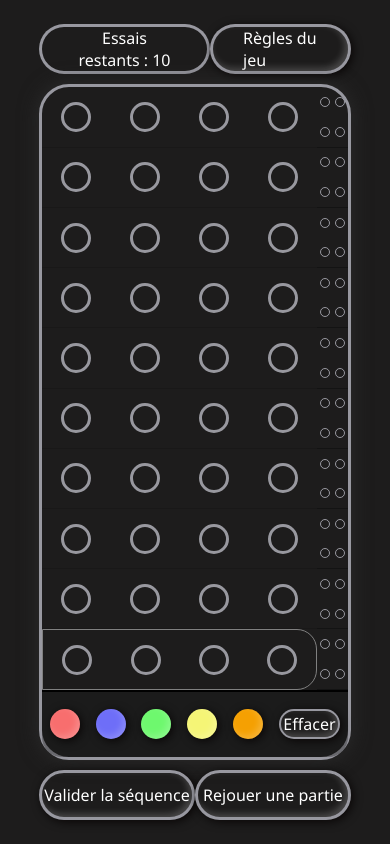
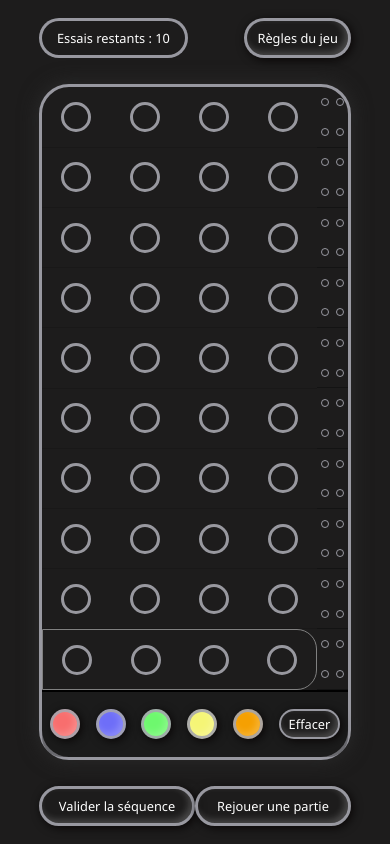
Before and after one commit to DylanLangevin/Mastermind-SchoolProject, a plain HTML site: page index.html in a window 390 px wide. Drawn offline with Linux system fonts and the light colour scheme.

Commit message:
100% refait

```diff
--- a/script.js
+++ b/script.js
@@ -115,7 +115,7 @@ function showResult(win,text) {
         resultDiv.style.background="#00000090"
         resultDiv.style.backdropFilter="blur(5px)"
         resultDiv.style.webkitBackdropFilter= 'blur(5px)'
-        resultDiv.style.width ="30%"
+        resultDiv.style.width ="70%"
         resultDiv.style.height ="30%"
         resultDiv.style.position ="absolute"
         resultDiv.style.margin="0"
@@ -127,7 +127,7 @@ function showResult(win,text) {
 
 
         let resultText = document.createElement('span')
-        resultText.style.fontSize = "300%"
+
         resultText.style.color = "white"
 
         if (win) {
@@ -191,12 +191,12 @@ vldBtn.onclick = function() {
         goodSpotGoodColor = verification(userArray)
         if (goodSpotGoodColor == 4 ){
 
-            showResult(true,"Bravo ! T'es juste trop fort")
+            showResult(true,"Bravo ! T'es juste trop fort(e) !")
             // Modification du bouton "Rejouer" pour qu'il prenne toute la place, et du bouton "Valider" pour qu'il disparaisse
             refreshBtn.style.width = '100%'
             refreshBtn.style.transition = '1s'
             refreshBtn.style.boxShadow = '-2px -2px 5px white'
-            refreshBtn.fontSize='2rem'
+            refreshBtn.fontSize='1rem'
             vldBtn.style.width='0'
             vldBtn.textContent=''
             vldBtn.style.visibility = "hidden"
@@ -225,7 +225,7 @@ vldBtn.onclick = function() {
                 refreshBtn.style.width = '100%'
                 refreshBtn.style.transition = '1s'
                 refreshBtn.style.boxShadow = '-2px -2px 5px white'
-                refreshBtn.fontSize='2rem'
+                refreshBtn.fontSize='1rem'
                 vldBtn.style.width='0'
                 vldBtn.textContent=''
                 vldBtn.style.visibility = "hidden"
--- a/style.css
+++ b/style.css
@@ -20,7 +20,7 @@ body {
     background: rgb(29, 28, 28);
     /* background: rgb(247, 242, 242); */
     display: flex;
-    justify-content: center;
+    justify-content: space-around;
     align-items: center;
     flex-direction: column;
     height: 100vh;
@@ -35,33 +35,47 @@ button {
 }
 
 
+
+/* ------------------------------------------------------ */
+
+p, button {
+    font-size: 0.8rem
+}
+
 #top_of_board {
     width: 30%;
+    max-width: 420px;
     display: flex;
     justify-content: space-between;
-    margin:  10px ;
+    margin: 10px 0;
 }
 
-#text_on_top_div{
 
-    background-color: rgba(196, 84, 84, 0.3);
-
-    width: 70%;
-    height:50px;
+#round-circle
+{
+    width: max-content;
+    padding: 0px 15px;
+    height: 50px;
     border-radius: 30px;
-    font-size: 1.2rem;
+    background: rgb(29, 28, 28);
+    text-align: center;
     color: white;
     display: flex;
     justify-content: center;
     align-items: center;
-    min-width: 350px;
+    border: 3px solid rgba(166, 166, 174, 0.9)
+}
+/* #round-circle:hover
+{
+    width: 20%;
+    transition: .2s;
 
-}
+} */
 
 #rules-div {
     width:max-content;
     height:50px;
-    padding: 0px 30px;
+    padding: 10px;
     background: rgb(29, 28, 28);
     border-radius: 30px;
     font-size: 1.2rem;
@@ -75,15 +89,13 @@ button {
 
 #rules-div span {
     display: none;
-    margin: 10px;
-    padding: 10px;
-    font-size: 1.2rem;
+    margin: 5px;
+    padding: 5px;
+    font-size: 1rem;
     width: 100%;
     height: 100%;
 
-
 }
-
 
 #rules-div:hover {
 
@@ -93,6 +105,7 @@ button {
     background: rgb(45, 43, 43);
     position: absolute;
     width: 30%;
+    max-width: 420px;
     height: max-content;
     justify-content: flex-start;
     align-items: flex-start;
@@ -125,47 +138,50 @@ button {
 
     0% {
         width: 30%;
-        height: 5%;
+        max-width: 420px;
+        height: 10%;
 
     }
 
 
     100% {
         width: 30%;
+        max-width: 420px;
         height: 49%;
     }
+}
+
+.indice-rules {
+    width: 15px;
+    height: 15px;
+    border-radius: 100px;
+    border: 1px solid rgba(166, 166, 174, 0.9);
+    transform: translateY(8px);
+    margin: 0 10px;
+    background-color: red;
+}
+
+.indice-rules2 {
+    width: 15px;
+    height: 15px;
+    border-radius: 100px;
+    border: 1px solid rgba(166, 166, 174, 0.9);
+    transform: translateY(8px);
+    margin: 0 10px;
+    background-color: white;
+}
 
 
 
-}
 
-#round-circle
-{
-    width: max-content;
-    padding: 0px 30px;
-    height: 50px;
-    border-radius: 30px;
-    background: rgb(29, 28, 28);
-    text-align: center;
-    font-size: 1.2rem;
-    color: white;
-    display: flex;
-    justify-content: center;
-    align-items: center;
-    border: 3px solid rgba(166, 166, 174, 0.9)
-}
-/* #round-circle:hover
-{
-    width: 20%;
-    transition: .2s;
-
-} */
+/* ------------------------------------------------- */
 
 
 
 #board-game {
 
     width: 30%;
+    max-width: 420px;
     height: 80%;
     border-radius: 30px;
     display: flex;
@@ -203,9 +219,9 @@ button {
     align-items: center;
 }
 
-.colors {
-    width: 45px;
-    height: 45px;
+.colors, .color-btn {
+    width: 35px;
+    height: 35px;
     border-radius: 100px;
     border: 3px solid rgba(166, 166, 174, 0.9);
 }
@@ -217,6 +233,26 @@ button {
     flex-direction: column-reverse;
     border-top-right-radius: 20px;
 }
+
+.indice-zone-line {
+    height:20%;
+    border-bottom: 1px rgba(0, 0, 0, 0.33) solid;
+    background-color: transparent;
+    display: grid;
+    grid-template-columns: 1fr 1fr;
+
+}
+
+.indice {
+    width: 10px;
+    height: 10px;
+    border-radius: 100px;
+    margin: auto;
+    border: 1px solid rgba(166, 166, 174, 0.9);
+
+}
+
+
 
 #color-picking-zone{
     flex-basis: 10%;
@@ -269,11 +305,6 @@ button {
 
 
 
-.color-btn {
-    width: 45px;
-    height: 45px;
-    border-radius: 100px;
-}
 
 
 
@@ -295,28 +326,11 @@ button {
 
 
 
-.indice-zone-line {
-    height:20%;
-    border-bottom: 1px rgba(0, 0, 0, 0.33) solid;
-    background-color: transparent;
-    display: grid;
-    grid-template-columns: 1fr 1fr;
-
-
-}
-
-.indice {
-    width: 15px;
-    height: 15px;
-    border-radius: 100px;
-    margin: auto;
-    border: 1px solid rgba(166, 166, 174, 0.9);
-
-}
 
 #under-game-section {
     margin: 10px 0;
     width: 30%;
+    max-width: 420px;
     display: flex;
     justify-content: space-between;
     background-color: transparent;
@@ -325,10 +339,10 @@ button {
 #validate-btn
 {
     width:  50%;
-    height: 60px;
+
     border-radius: 30px;
     border: 3px solid rgba(166, 166, 174, 0.9);
-    font-size: 1.2rem;
+
     color: white;
     box-shadow: inset -3px -3px 7px #ffffff33,   2px 2px 10px rgba(5, 1, 1,0.80);
 }
@@ -336,10 +350,10 @@ button {
 #refresh-btn
 {
     width: 50%;
-    height: 60px;
+    height: 50px;
     border-radius: 30px;
     border: 3px solid rgba(166, 166, 174, 0.9);
-    font-size: 1.2rem;
+
     color: white;
     box-shadow: inset -3px -3px 7px #ffffff33,   2px 2px 10px rgba(5, 1, 1,0.80);
 
@@ -364,35 +378,13 @@ button {
 }
 
 
-.result {
-    transition: 1s;
-}
-
 
 .flex {
     display: flex;
 
-
 }
 
-.indice-rules {
-    width: 15px;
-    height: 15px;
-    border-radius: 100px;
-    border: 1px solid rgba(166, 166, 174, 0.9);
-    transform: translateY(8px);
-    margin: 0 10px;
-    background-color: red;
-}
-.indice-rules2 {
-    width: 15px;
-    height: 15px;
-    border-radius: 100px;
-    border: 1px solid rgba(166, 166, 174, 0.9);
-    transform: translateY(8px);
-    margin: 0 10px;
-    background-color: white;
-}
+
 
 /* ---------------MEDIA QUERIES------------ */
 
@@ -404,7 +396,7 @@ button {
     }
     #under-game-section {
         width: 30%;
-        height:50px;
+
 
     }
 
@@ -412,12 +404,11 @@ button {
         width: 30%;
         display: flex;
         justify-content: space-between;
-        margin:  10px ;
-        height:50px;
+
     }
 
     #round-circle, #rules-div, #validate-btn, #refresh-btn {
-        height:50px;
+        height:40px;
     }
 
 
@@ -442,21 +433,17 @@ button {
             width: 30%;
             height: 49%;
         }
+    }
 
-
-
-    }
     .colors, .color-btn {
         width: 30px;
         height: 30px;
     }
     .indice {
-        width: 10px;
-        height: 10px;
+        width: 8px;
+        height: 8px;
     }
-    p, button {
-        font-size: 1rem
-    }
+
 }
 
 
@@ -467,16 +454,16 @@ button {
 
 @media only screen and (max-width:850px){
     #board-game {
-        width: 60%;
+        width: 50%;
         height: 90%;
     }
     #under-game-section {
-        width: 60%;
+        width: 50%;
 
     }
 
     #top_of_board {
-        width: 60%;
+        width: 50%;
         display: flex;
         justify-content: space-between;
         margin:  10px ;
@@ -486,7 +473,7 @@ button {
 
 
     #rules-div:hover {
-        width: 60%;
+        width: 50%;
         animation: div;
         animation-duration: 1s;
         transition-timing-function: ease;
@@ -496,14 +483,14 @@ button {
     @keyframes div {
 
         0% {
-            width: 60%;
+            width: 50%;
             height: 5%;
 
         }
 
 
         100% {
-            width: 60%;
+            width: 50%;
             height: 49%;
         }
 
@@ -511,13 +498,24 @@ button {
 
     }
 
+    .colors, .color-btn {
+        width: 30px;
+        height: 30px;
+    }
+    .indice {
+        width: 8px;
+        height: 8px;
+    }
+    p, button {
+        font-size: 0.8rem
+    }
 
 }
 
 
 /* -------------------------- mobile ------------------------------------- */
 
-@media only screen and (max-width:480px){
+@media only screen and (max-width:500px){
     #board-game {
         width: 80%;
         height: 80%;
@@ -541,7 +539,7 @@ button {
         font-size: 1rem;
     }
     #rules-div:hover {
-        width: 50%;
+        width: 80%;
         animation: div;
         animation-duration: 1s;
         transition-timing-function: ease;
@@ -551,20 +549,20 @@ button {
     @keyframes div {
 
         0% {
-            width: 50%;
-            height: 5%;
+            width: 80%;
+            height: 10%;
 
         }
 
 
         100% {
-            width: 50%;
+            width: 80%;
             height: 49%;
         }
     }
 
     p, button {
-        font-size: 1rem
+        font-size: 0.8rem
     }
 
 
@@ -573,14 +571,14 @@ button {
 
 /* Wide screen */
 
-@media only screen and (min-width:1900px) {
+/* @media only screen and (min-width:1350px) {
     .colors, .color-btn {
-        width: 50px;
-        height: 50px;
+        width: 35px;
+        height: 35px;
     }
     .indice {
-        width: 15px;
-        height: 15px;
+        width: 10px;
+        height: 10px;
     }
 
-}
+} */
```
Also changed, not shown: index.html (+6 -2 lines).
